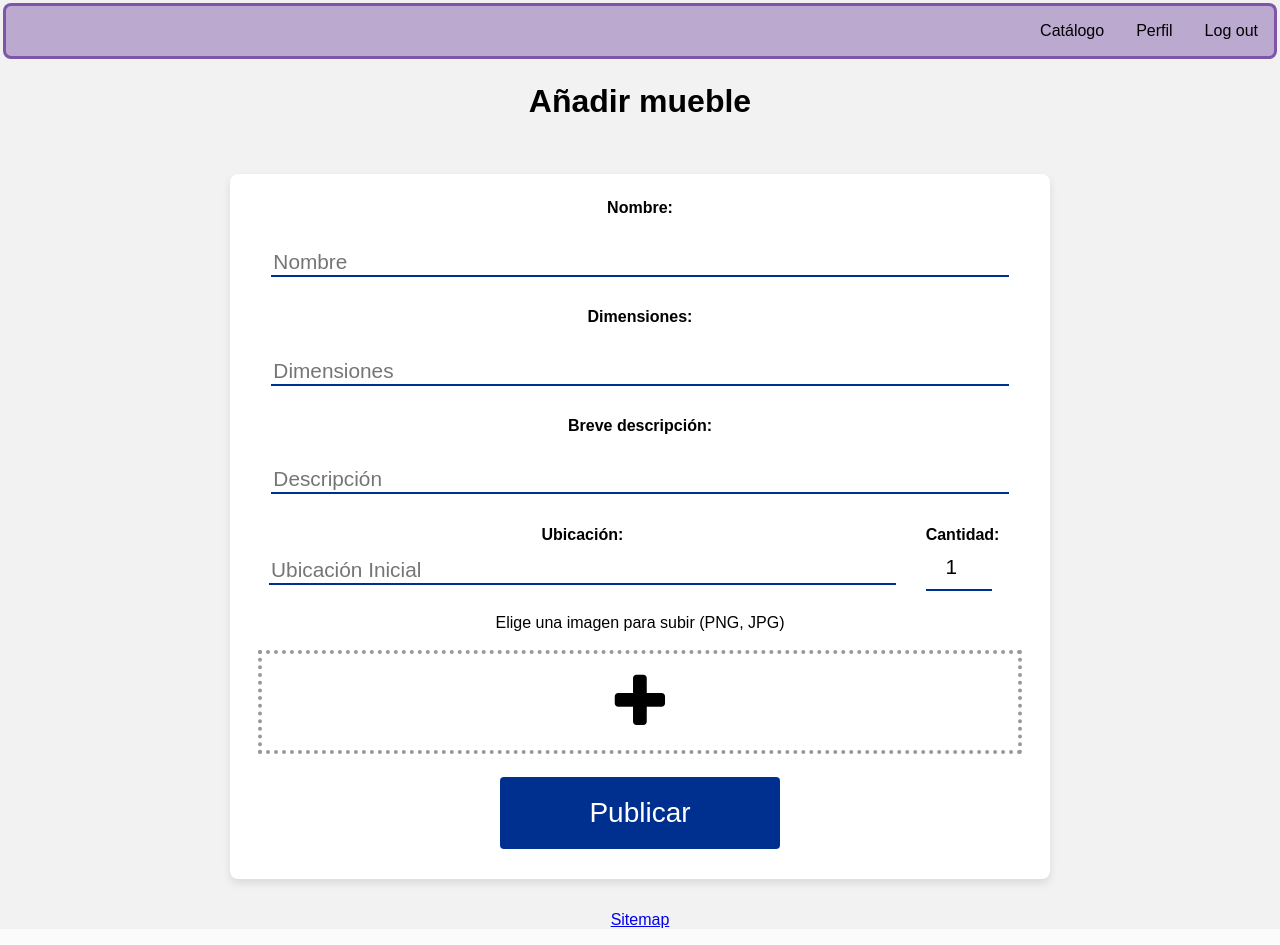
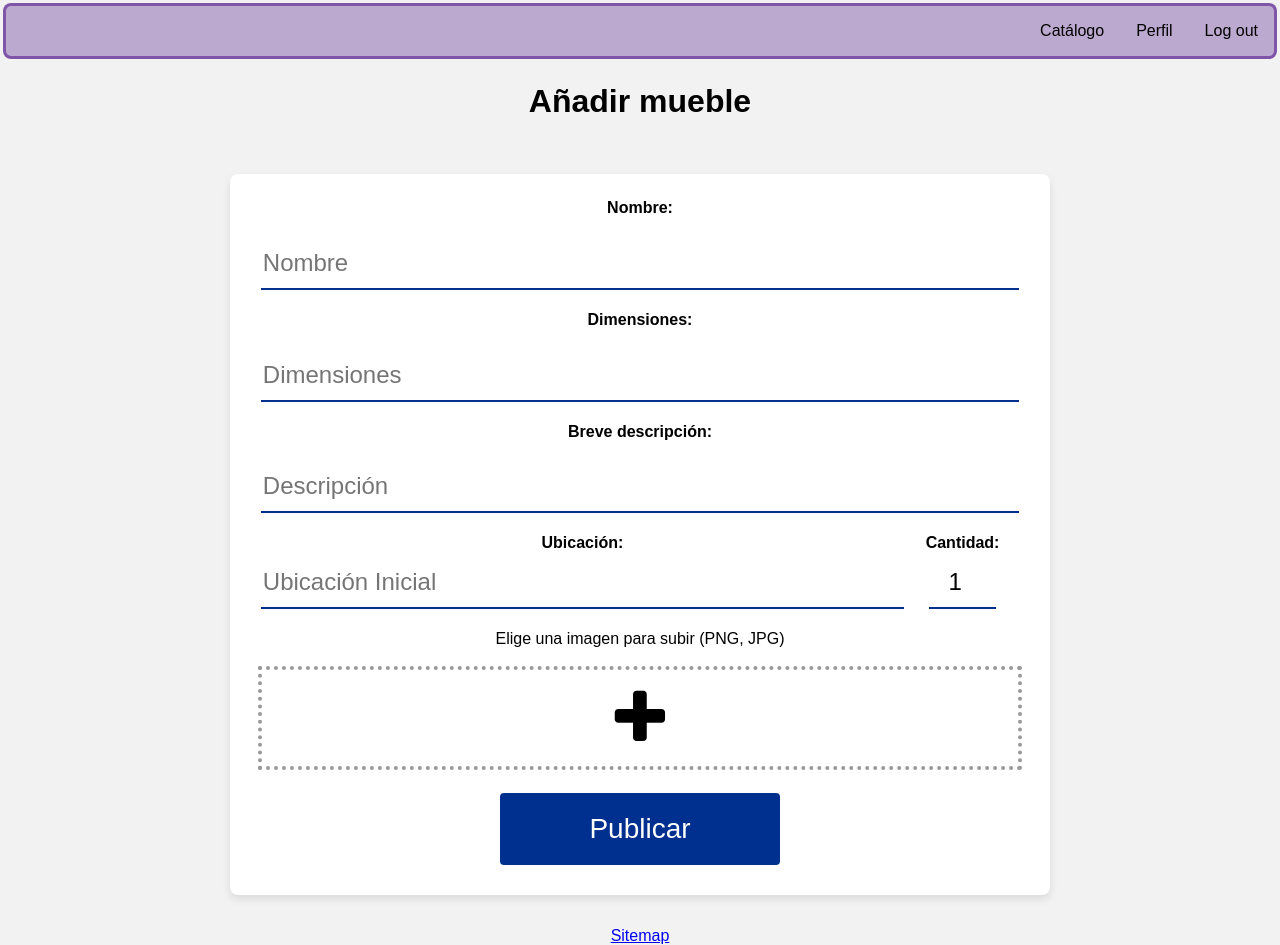
Before and after one commit to OSL-UGR/ugr-reutiliza, a Django app: page /muebles/add in a window 1280 px wide. Run offline with Django 5.2, Linux system fonts and the light colour scheme; the visitor is signed in with stand-in values (Sample User, id 1); data comes from the database, SQL or seed files in the repository.

Commit message:
Added favicon
+ Favicon for several platforms
+ Fixed margin in forms

```diff
--- a/muebles/landing/static/styles/styles.css
+++ b/muebles/landing/static/styles/styles.css
@@ -349,16 +349,8 @@ t4 {
 }
 
 .subgrid-item {
-	width: 100%;
     display: flex;
     flex-direction: column;
-}
-.ubi {
-	grid-area: ubi;
-}
-
-.cant {
-	grid-area: cant;
 }
 
 #foto {
@@ -448,16 +440,14 @@ t4 {
 
 
 .addMueble > input, .subgrid-item > input{
-	font-size: 1.30em;
-	margin: 2%;
+	height: 2em;
+	font-size: 1.50em;
+	margin: 0.2em;
 	border: none;
 	border-bottom: 2px solid #00308F;
 }
 
 .intInput {
-	height: 2em;
-	justify-self: center;
-	width: 3em;
 	text-align: center;
 }
 
--- a/muebles/landing/templates/index.html
+++ b/muebles/landing/templates/index.html
@@ -3,9 +3,13 @@
 	<head>
 		<meta charset="UTF-8">
 		<meta name="viewport" content="width=device-width, initial-scale=1.0">
-		<title>Display Page</title>
+		<title>App Muebles UGR</title>
+		{% load static %}
+		<link rel="apple-touch-icon" sizes="180x180" href="{% static 'images/apple-touch-icon.png' %}">
+		<link rel="icon" type="image/png" sizes="32x32" href="{% static 'images/favicon-32x32.png' %}">
+		<link rel="icon" type="image/png" sizes="16x16" href="{% static 'images/favicon-16x16.png' %}">
+		<link rel="manifest" href="{% static 'resources/site.webmanifest'%}">
 		<link rel="stylesheet" href="https://cdnjs.cloudflare.com/ajax/libs/font-awesome/4.7.0/css/font-awesome.min.css">
-		{% load static %}
 		<link rel="stylesheet" type="text/css" href="{% static 'styles/styles.css' %}"/>
 	</head>
 
--- a/muebles/landing/templates/muebles/addMueble.html
+++ b/muebles/landing/templates/muebles/addMueble.html
@@ -37,7 +37,7 @@
 		<div class="subgrid-item">
 			<label for="cant"><b>Cantidad:</b></label>
 			{% if mueble %}
-			<input type="number" class="intInput" id="cant" class="cant" value="{{ mueble.cantidad }}" placeholder="Cantidad" name="cant" style="font-size:2em" required>
+			<input type="number" class="intInput" id="cant" class="cant" value="{{ mueble.cantidad }}" placeholder="Cantidad" name="cant" required>
 			{% else %}
 			<input type="number" class="intInput" id="cant" class="cant" value=1 placeholder="Cantidad" name="cant" required>
 			{% endif %}
```
Also changed, not shown: muebles/landing/static/resources/site.webmanifest (added).
